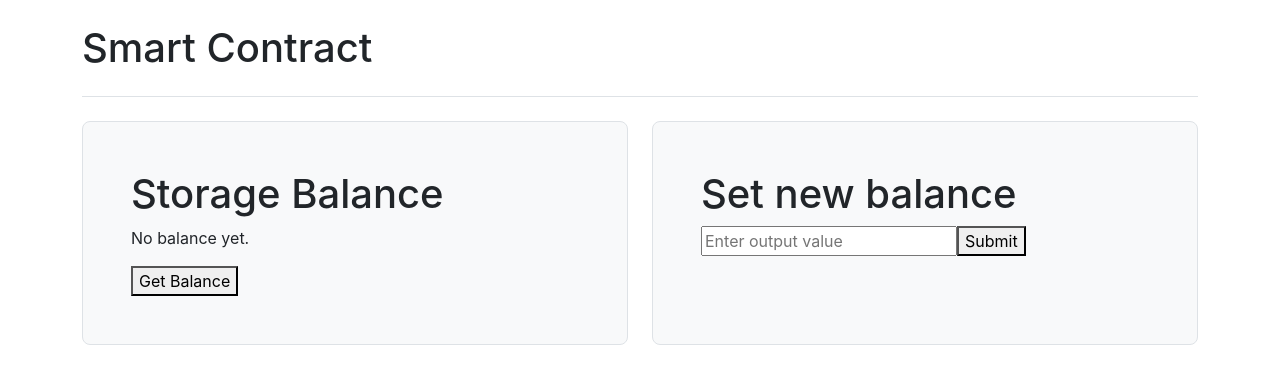
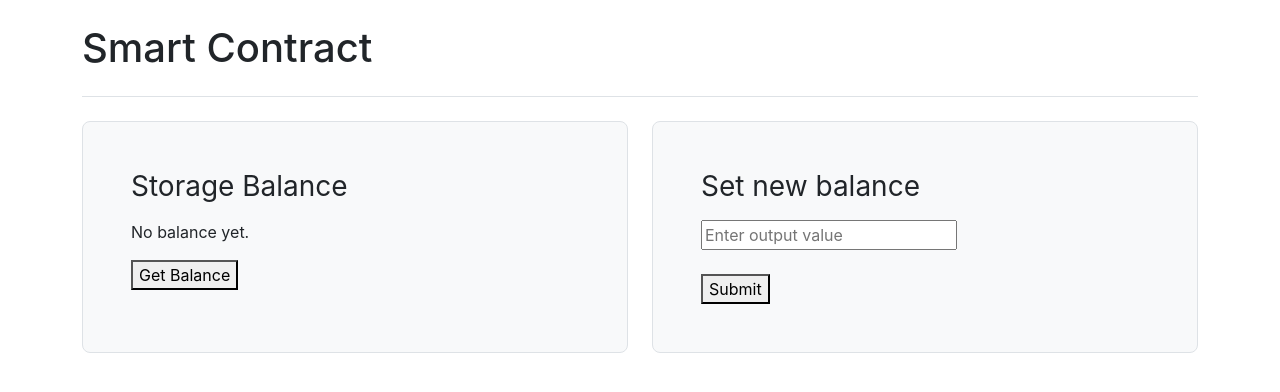
Before and after one commit to marcinlimanski/simple_storage_frontend, a React (Create React App) app: page / in a window 1280 px wide. Shown: the top 392 px of the page. Built offline with nearby package versions, Linux system fonts and the light colour scheme.

Commit message:
components: setting layout

```diff
--- a/src/components/GetBalanceForm.js
+++ b/src/components/GetBalanceForm.js
@@ -17,7 +17,7 @@ function GetBalance() {
     return (
         <div>
             <header className="GetBalance-header">
-                <h1>Storage Balance</h1>
+                <h2 className="h3 mb-3 fw-normal">Storage Balance</h2>
                 {balance !== null ? (
                     <p>Current storage balance: {balance}</p>
                 ) : (
--- a/src/components/SetBalanceForm.js
+++ b/src/components/SetBalanceForm.js
@@ -25,16 +25,17 @@ const BalanceForm = () => {
 
     return (
         <div>
+            <h2 className="h3 mb-3 fw-normal">Set new balance</h2>
             <div>
-                <h1>Set new balance</h1>
                 <input
                     type="text"
                     placeholder="Enter output value"
                     value={inputValue}
                     onChange={handleInputChange}
                 />
-                <button onClick={handleButtonClick}>Submit</button>
             </div>
+            <br/>
+            <button onClick={handleButtonClick}>Submit</button>
             {isLoading ? (
                 <p>Updating balance...</p> // Display loading indicator while isLoading is true
             ) : (
```
